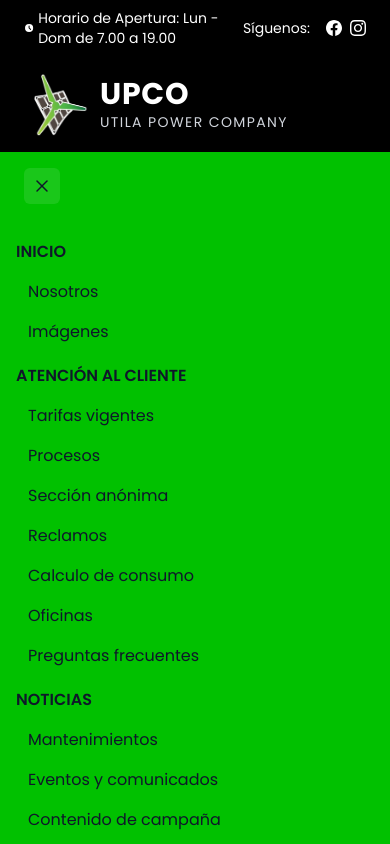
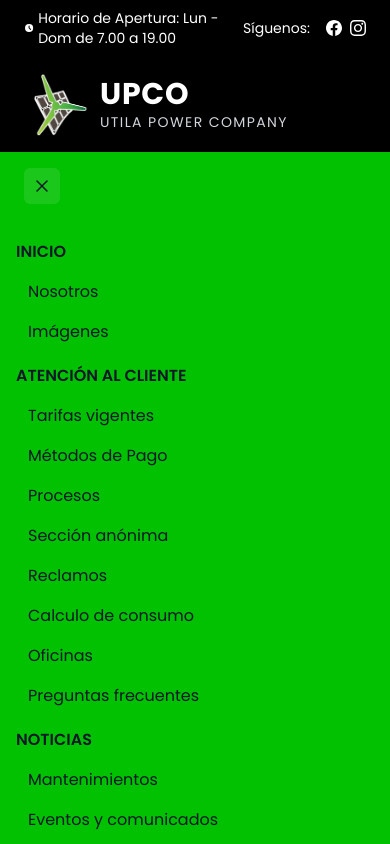
Before and after one commit to angeldev96/upco-react-website, a React (Vite) app: page / in a window 390 px wide. Both pictures are taken after a click on the button 42 px from the left and 186 px from the top of the page. Built offline with nearby package versions, Linux system fonts and the light colour scheme.

Commit message:
fix: correct payment methods route in MENU and add link in dropdown for better navigation

```diff
--- a/src/components/Header.jsx
+++ b/src/components/Header.jsx
@@ -6,7 +6,7 @@ import { IconMenu2, IconX } from '@tabler/icons-react'
 
 const MENU = [
   { to: '/', es: 'INICIO', en: 'HOME' },
-  { to: '/payment', es: 'MÉTODOS DE PAGO', en: 'PAYMENT METHODS' },
+  { to: '/payments', es: 'MÉTODOS DE PAGO', en: 'PAYMENT METHODS' },
   { to: '/customer-service', es: 'ATENCIÓN AL CLIENTE', en: 'CUSTOMER SERVICE' },
   { to: '/news', es: 'NOTICIAS', en: 'NEWS' },
   { to: '/tariff', es: 'TARIFA', en: 'TARIFF' },
@@ -181,6 +181,7 @@ export default function Header() {
                   <div className="font-semibold uppercase py-2">{lang === 'es' ? 'Atención al Cliente' : 'Customer Service'}</div>
                   <ul className="pl-3">
                     <li><Link to="/tarifas" onClick={() => setOpen(false)} className="block py-2">{lang === 'es' ? 'Tarifas vigentes' : 'Current Rates'}</Link></li>
+                    <li><Link to="/payments" onClick={() => setOpen(false)} className="block py-2">{lang === 'es' ? 'Métodos de Pago' : 'Payment Methods'}</Link></li>
                     <li><Link to="/procesos" onClick={() => setOpen(false)} className="block py-2">{lang === 'es' ? 'Procesos' : 'Processes'}</Link></li>
                     <li><Link to="/anonima" onClick={() => setOpen(false)} className="block py-2">{lang === 'es' ? 'Sección anónima' : 'Anonymous Section'}</Link></li>
                     <li><Link to="/reclamos" onClick={() => setOpen(false)} className="block py-2">{lang === 'es' ? 'Reclamos' : 'Complaints'}</Link></li>
```
